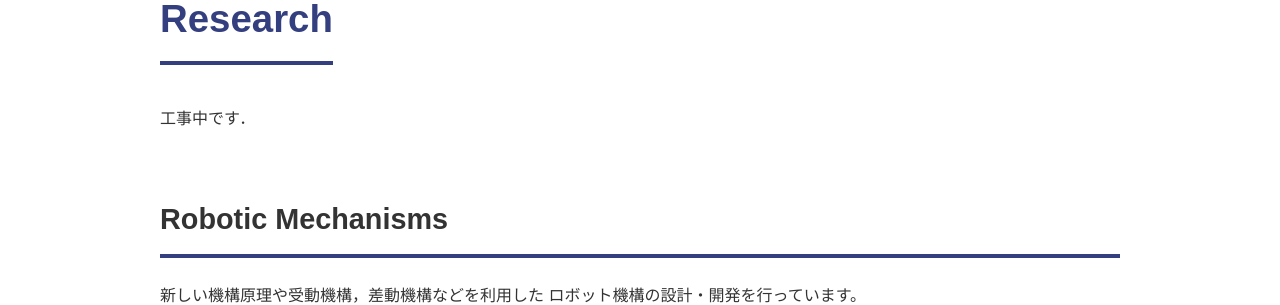
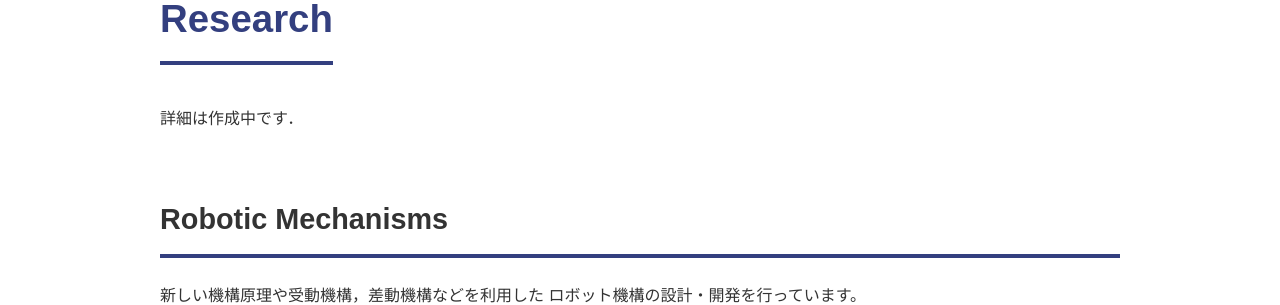
Before and after one commit to rmsi-seino-lab/rmsi-seino-lab.github.io, a Jekyll site: the page built from research.html, in a window 1280 px wide and 900 px high. Shown: the part 234-539 px from the top of the window. Built offline with Jekyll 4.4.1, drawn with Linux system fonts in a browser that asks for light colours.

Commit message:
Update website

```diff
--- a/international_journal.html
+++ b/international_journal.html
@@ -11,7 +11,7 @@ lang_url: /en/international_journal.html
     </section>
 
     <section>
-    <h2>International Conference Papers</h2>
+    <h2>International Journal Papers</h2>
 
     {% assign papers = site.publications
         | where: "type", "international_journal"
--- a/research.html
+++ b/research.html
@@ -8,7 +8,7 @@ lang_url: /en/research.html
     <section class="page-title">
       <h2>Research</h2>
       <p>
-        工事中です．
+        詳細は作成中です．
       </p>
     </section>
 
```
